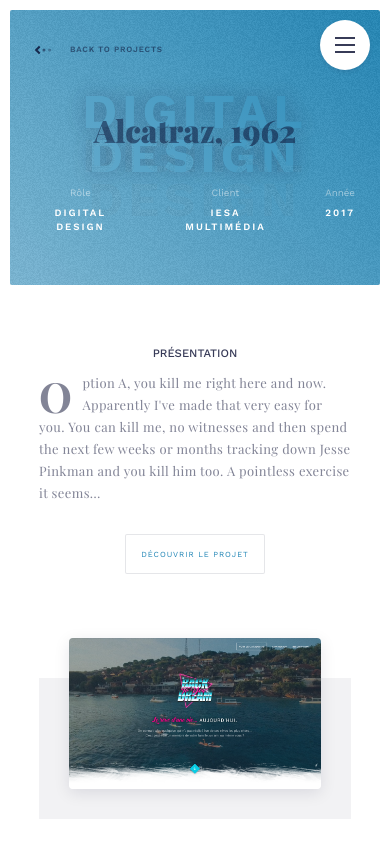
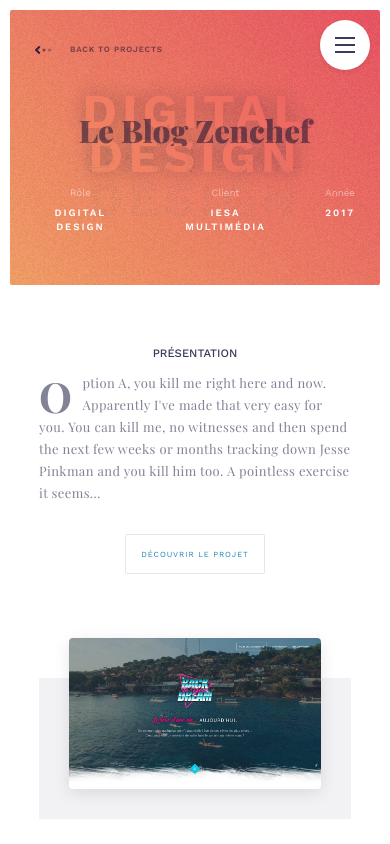
Before and after one commit to vlementine/portfolio, a plain HTML site: page projects-page/blog-zenchef.html in a window 390 px wide. Shown: the top 844 px of the page. Drawn offline with nearby package versions, Linux system fonts and the light colour scheme; a web font is replaced by a local one.

Commit message:
Add new js file just for JSON

```diff
--- a/index.html
+++ b/index.html
@@ -268,6 +268,7 @@
     </footer>
   </div>
 
+  <script src="js/dataJ.js"></script>
   <script src="js/data.js"></script>
   <script src="js/chat.js"></script>
   <script src="js/nav.js"></script>
--- /dev/null
+++ b/js/dataJ.js
@@ -0,0 +1,66 @@
+//-------------------------------------
+//	JSON
+//-------------------------------------
+
+// PROJECTS
+const projects = [{
+    number: '01',
+    title: 'Back to your dream',
+    keywords: 'User Interface • Animation',
+    description: "Option A, you kill me right here and now. Apparently I've made that very easy for you. You can kill me, no witnesses and then spend the next few weeks or months tracking down Jesse Pinkman and you kill him too. A pointless exercise it seems…",
+    image: 'btyd',
+    href: 'back-to-your-dream'
+  },
+  {
+    number: '02',
+    title: 'Le Blog Zenchef',
+    keywords: 'User Interface • Blog',
+    description: "Option A, you kill me right here and now. Apparently I've made that very easy for you. You can kill me, no witnesses and then spend the next few weeks or months tracking down Jesse Pinkman and you kill him too. A pointless exercise it seems…",
+    image: 'blog-zenchef',
+    href: 'blog-zenchef'
+  },
+  {
+    number: '03',
+    title: 'Alcatraz, 1962',
+    keywords: 'User Interface • Webdoc',
+    description: "Option A, you kill me right here and now. Apparently I've made that very easy for you. You can kill me, no witnesses and then spend the next few weeks or months tracking down Jesse Pinkman and you kill him too. A pointless exercise it seems…",
+    image: 'alcatraz',
+    href: 'alcatraz-1962'
+  },
+  {
+    number: '04',
+    title: 'La Maroquinerie',
+    keywords: 'User Interface • Concert',
+    description: "Option A, you kill me right here and now. Apparently I've made that very easy for you. You can kill me, no witnesses and then spend the next few weeks or months tracking down Jesse Pinkman and you kill him too. A pointless exercise it seems…",
+    image: 'maroquinerie',
+    href: 'maroquinerie'
+  }
+];
+
+
+// NAVIGATION
+const nav = [{
+    number: '01',
+    title: 'Home'
+  },
+  {
+    number: '02',
+    title: 'Back to your dream'
+  },
+  {
+    number: '03',
+    title: 'Le Blog Zenchef'
+  },
+  {
+    number: '04',
+    title: 'Alcatraz, 1962'
+  },
+  {
+    number: '05',
+    title: 'La Maroquinerie'
+  },
+  {
+    number: '06',
+    title: 'Contact'
+  }
+];
--- a/js/nav.js
+++ b/js/nav.js
@@ -144,7 +144,7 @@
   //Display projects
   if (projectClicked < totalItemNav - 1 && projectClicked !== 0 && projectClicked !== projectActive) {
     hideProject(idToHide);
-    setTimeout(function () {
+    setTimeout(function() {
       document.querySelector(idToHide).classList.remove('enable');
       document.querySelector(idToDisplay).classList.add('enable');
       displayProject(idToDisplay);
@@ -154,14 +154,14 @@
   } else if (projectClicked === 0) {
     document.querySelector('.home').classList.remove('disable');
     hideProject(idToHide);
-    setTimeout(function () {
+    setTimeout(function() {
       document.querySelector(idToHide).classList.remove('enable');
     }, 700);
     //Display contact
   } else if (itemClicked == totalItemNav) {
     document.querySelector('.contact__wrapper').classList.remove('disable');
     hideProject(idToHide);
-    setTimeout(function () {
+    setTimeout(function() {
       document.querySelector(idToHide).classList.remove('enable');
       document.querySelector('.bubble--group:nth-child(1) .bubble').classList.add('enable');
       document.querySelector('.bubble--group:nth-child(1) .bubble--answer').classList.add('enable');
@@ -188,7 +188,7 @@
   if (itemClicked < totalItemNav && itemClicked !== 1) {
     document.querySelector('.number--active').textContent = '0' + itemClicked;
     hideProject(idToHide);
-    setTimeout(function () {
+    setTimeout(function() {
       document.querySelector(idToHide).classList.remove('enable');
       document.querySelector(idToDisplay).classList.add('enable');
       displayProject(idToDisplay);
@@ -283,14 +283,14 @@
   setTimeout(() => {
     document.querySelector('.menu__project-visuel').classList.remove('hide');
   }, 600);
-}
+};
 
-redirectToPageProject = (varURL) => {
+redirectToPageProject = varURL => {
   document.querySelector('.white-screen').classList.add('redirect-page');
   setTimeout(() => {
     let urlPage = window.location.href;
     let positionSlash = urlPage.lastIndexOf('/') + 1;
-    let urlPath = urlPage.substring(positionSlash) === 'index.html' ? './projects-page/project-page--' : './project-page--'
+    let urlPath = urlPage.substring(positionSlash) === 'index.html' ? './projects-page/' : './';
     window.location.href = urlPath + varURL + '.html';
   }, 1500);
-}
+};
--- a/js/script-project.js
+++ b/js/script-project.js
@@ -1,39 +1,3 @@
-//-------------------------------------
-//	JSON
-//-------------------------------------
-const projects = [{
-    number: '01',
-    title: 'Back to your dream',
-    keywords: 'User Interface • Animation',
-    description: "Option A, you kill me right here and now. Apparently I've made that very easy for you. You can kill me, no witnesses and then spend the next few weeks or months tracking down Jesse Pinkman and you kill him too. A pointless exercise it seems…",
-    image: 'btyd',
-    link: ' '
-  },
-  {
-    number: '02',
-    title: 'Le Blog Zenchef',
-    keywords: 'User Interface • Blog',
-    description: "Option A, you kill me right here and now. Apparently I've made that very easy for you. You can kill me, no witnesses and then spend the next few weeks or months tracking down Jesse Pinkman and you kill him too. A pointless exercise.",
-    image: 'blog-zenchef',
-    link: ' '
-  },
-  {
-    number: '03',
-    title: 'Alcatraz, 1962',
-    keywords: 'User Interface • Webdoc',
-    description: "Option A, you kill me right here and now. Apparently I've made that very easy for you. You can kill me, no witnesses and then spend the next few weeks or months tracking down Jesse Pinkman and you kill him too. A pointless exercise it seems…",
-    image: 'alcatraz',
-    link: ' '
-  },
-  {
-    number: '04',
-    title: 'La Maroquinerie',
-    keywords: 'User Interface • Concert',
-    description: "Option A, you kill me right here and now. Apparently I've made that very easy for you. You can kill me, no witnesses and then spend the next few weeks or months tracking down Jesse Pinkman and you kill him too.",
-    image: 'maroquinerie',
-    link: ' '
-  }
-];
 
 var menuProjects = '';
 var menuProjectsMobile = '';
@@ -42,7 +6,7 @@
   menuProjects += `<div class="menu__project">
                     <h3 onMouseenter="menuHoverProject(${menuProject.number}, '${
     menuProject.image
-  }')" onClick="redirectToPageProject(${menuProject.number})">${menuProject.title}</h3>
+  }')" onClick="redirectToPageProject('${menuProject.href}')">${menuProject.title}</h3>
                     <span>${menuProject.keywords}</span>
                   </div>`;
 });
@@ -52,7 +16,7 @@
 projects.forEach(menuProjectMobile => {
   menuProjectsMobile += `<div class="menu__project--mobile" id="menu__project-${
     menuProjectMobile.number
-  }" onClick="redirectToPageProject(${menuProjectMobile.number})">
+  }" onClick="redirectToPageProject('${menuProjectMobile.href}')">
                           <div class="menu__project-info--mobile">
                               <div class="menu__project-visuel--mobile">
                                   <img src="../img/${menuProjectMobile.image}_letter.png" alt="">
@@ -71,12 +35,28 @@
 
 document.querySelector('.menu__projects-wrapper--mobile').innerHTML = menuProjectsMobile;
 
+const displayContentPage = idProject => {
+  document.querySelector('.project__summary h1').innerText = projects[idProject].title;
+  document.querySelector('.project__intro p').innerText = projects[idProject].description;
+  document.querySelector('.project__intro a.btn').href = projects[idProject].link;
+  document.querySelector('.project__img img').src = '../img/' + projects[idProject].image + '_project-01.png';
+  //document.querySelector('.next-project__visuel img').src = '../img/' + projects[idProject].image + '_next-project.png';
+};
 
+//Redirection project page
+const redirectionProject = varURL => {
+  document.querySelector('.white-screen').style.display = 'block';
+  document.querySelector('.white-screen').classList.add('redirect-page');
+  setTimeout(() => {
+    window.location.href = '../index.html#' + varURL;
+  }, 1500);
+};
 
 //-------------------------------------
 //	MAIN FUNCTION
 //-------------------------------------
-function main() {
+const main = () => {
+  //Display
   document.querySelector('header').classList.add('enable');
   document.querySelector('.project__summary h1').classList.add('enable');
   document.querySelector('.type--shadow').classList.add('enable');
@@ -88,32 +68,30 @@
   document.querySelector('.project__img span').classList.add('enable');
   document.querySelector('.project__img img').classList.add('enable');
 
-
-  //Traiter l'url pour générer le bon contenu automatiquement
-
   //Generate good project ID from URL
   let initialURL = window.location.href;
-  let positionAfterHyphen = initialURL.lastIndexOf('-') + 1;
-  let idProject = initialURL.substring(positionAfterHyphen, (positionAfterHyphen + 1)) - 1;
-  console.log(idProject);
+  let positionAfterHyphen = initialURL.lastIndexOf('/') + 1;
+  let positionHtml = initialURL.lastIndexOf('.html') + 1;
+  let nameProject = initialURL.substring(positionAfterHyphen, positionHtml - 1);
+
+  let idProject = 0;
+
+  switch (nameProject) {
+    case 'back-to-your-dream':
+      idProject = 0;
+      break;
+    case 'blog-zenchef':
+      idProject = 1;
+      break;
+    case 'alcatraz-1962':
+      idProject = 2;
+      break;
+    case 'maroquinerie':
+      idProject = 3;
+      break;
+  }
 
   displayContentPage(idProject);
-}
+};
 
-const displayContentPage = idProject => {
-  document.querySelector('.project__summary h1').innerText = projects[idProject].title;
-  document.querySelector('.project__intro p').innerText = projects[idProject].description;
-  document.querySelector('.project__intro a.btn').href = projects[idProject].link;
-  document.querySelector('.project__img img').src = '../img/' + projects[idProject].image + '_project-01.png';
-  //document.querySelector('.next-project__visuel img').src = '../img/' + projects[idProject].image + '_next-project.png';
-}
-
-//Redirection project page
-const redirectionProject = varURL => {
-  document.querySelector('.white-screen').style.display = 'block';
-  document.querySelector('.white-screen').classList.add('redirect-page');
-  setTimeout(() => {
-    window.location.href = '../index.html#' + varURL;
-  }, 1500);
-};
 document.onload = main();
--- a/projects-page/project-page--3.html
+++ b/projects-page/blog-zenchef.html
@@ -9,7 +9,7 @@
     <link rel="stylesheet" href="../css/main.min.css">
 </head>
 
-<body id="project-03" class="project-page">
+<body id="project-02" class="project-page">
     <div>
         <span class="white-screen"></span>
         <!-- Button menu  -->
@@ -27,7 +27,7 @@
         <!-- HEADER -->
         <header>
             <nav>
-                <div onClick="redirectionProject(3)" class="nav__return">
+                <div onClick="redirectionProject(2)" class="nav__return">
                     <span class="nav__arrow nav__arrow--left">
                         <span class="arrow__circle"></span>
                     </span>
@@ -173,6 +173,7 @@
         </footer>
     </div>
 
+    <script src="../js/dataJ.js"></script>
     <script src="../js/nav.js"></script>
     <script src="../js/script-project.js"></script>
 </body>
```
Also changed, not shown: js/data.js (+4 -67 lines), projects-page/alcatraz-1962.html (renamed from projects-page/project-page--1.html, +3 -2 lines), projects-page/back-to-your-dream.html (renamed from projects-page/project-page--2.html, +2 -1 lines), projects-page/maroquinerie.html (renamed from projects-page/project-page--4.html, +2 -1 lines), 1 other file.
